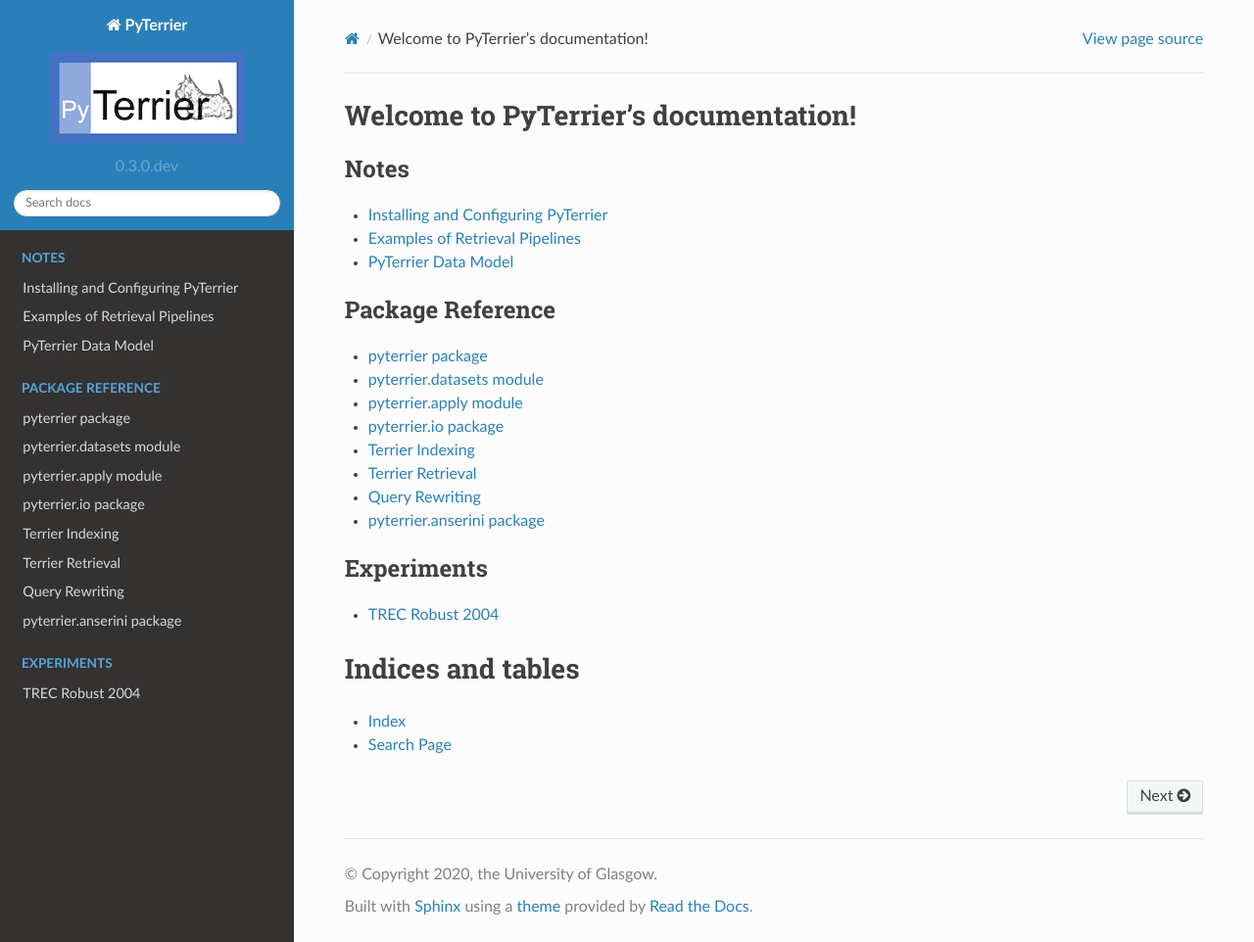
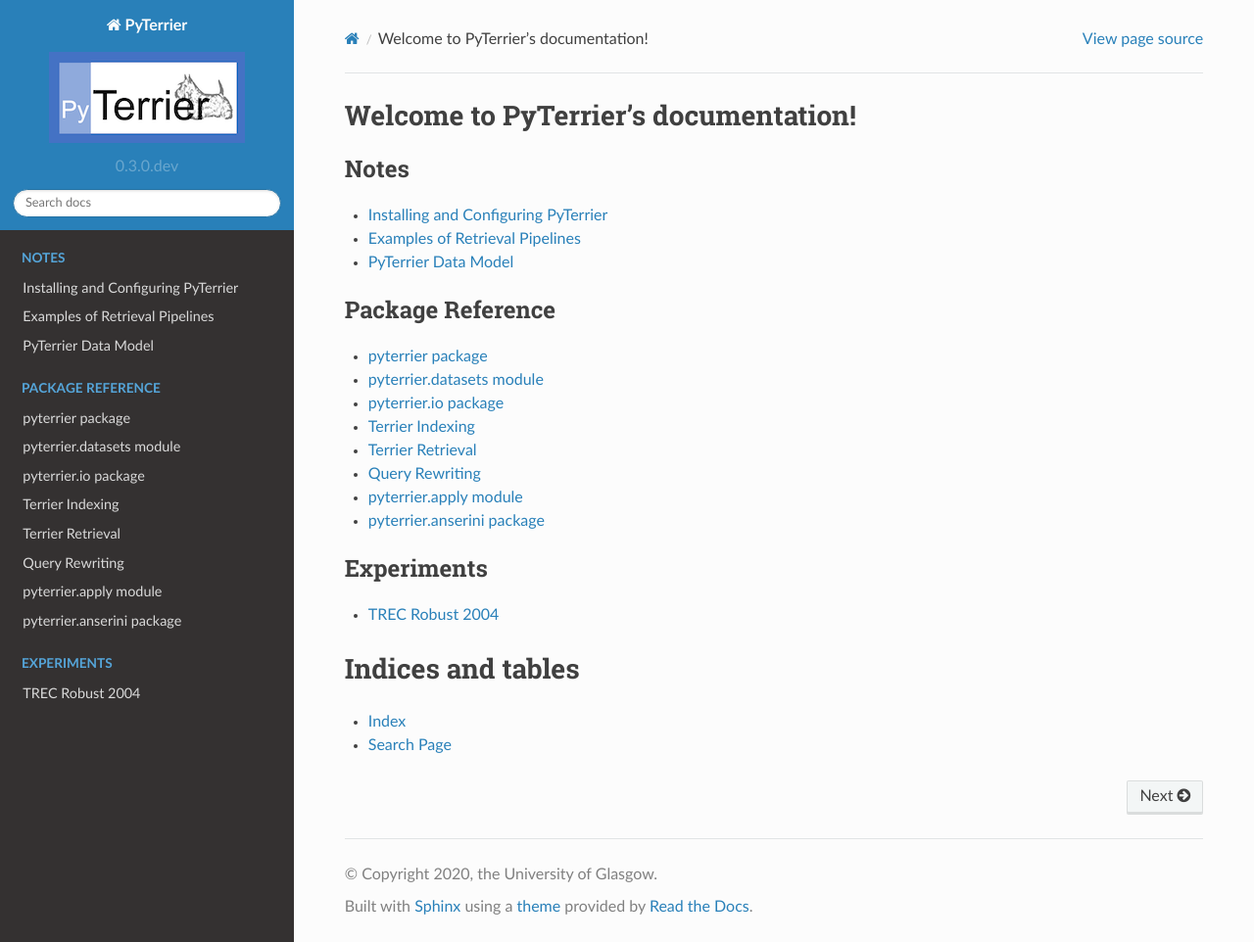
Before and after one commit to terrier-org/pyterrier, a Sphinx documentation site: the page built from docs/index.rst, in a window 1280 px wide and 962 px high. Shown: the whole window at 98% size. Built offline with Sphinx 7.4.7 and the Read the Docs theme 2.0.0, drawn with Linux system fonts in a browser that asks for light colours; pages that are not in the unit, such as notebooks, are missing from menus; the version number is read from the project's files by our own code.

```diff
--- a/docs/index.rst
+++ b/docs/index.rst
@@ -16,11 +16,11 @@ Welcome to PyTerrier's documentation!
 
    modules/core
    modules/datasets
-   modules/apply
    modules/io
    modules/terrier-indexing
    modules/terrier-retrieval
    modules/rewrite
+   modules/apply
    modules/anserini
 
 .. toctree::
```
